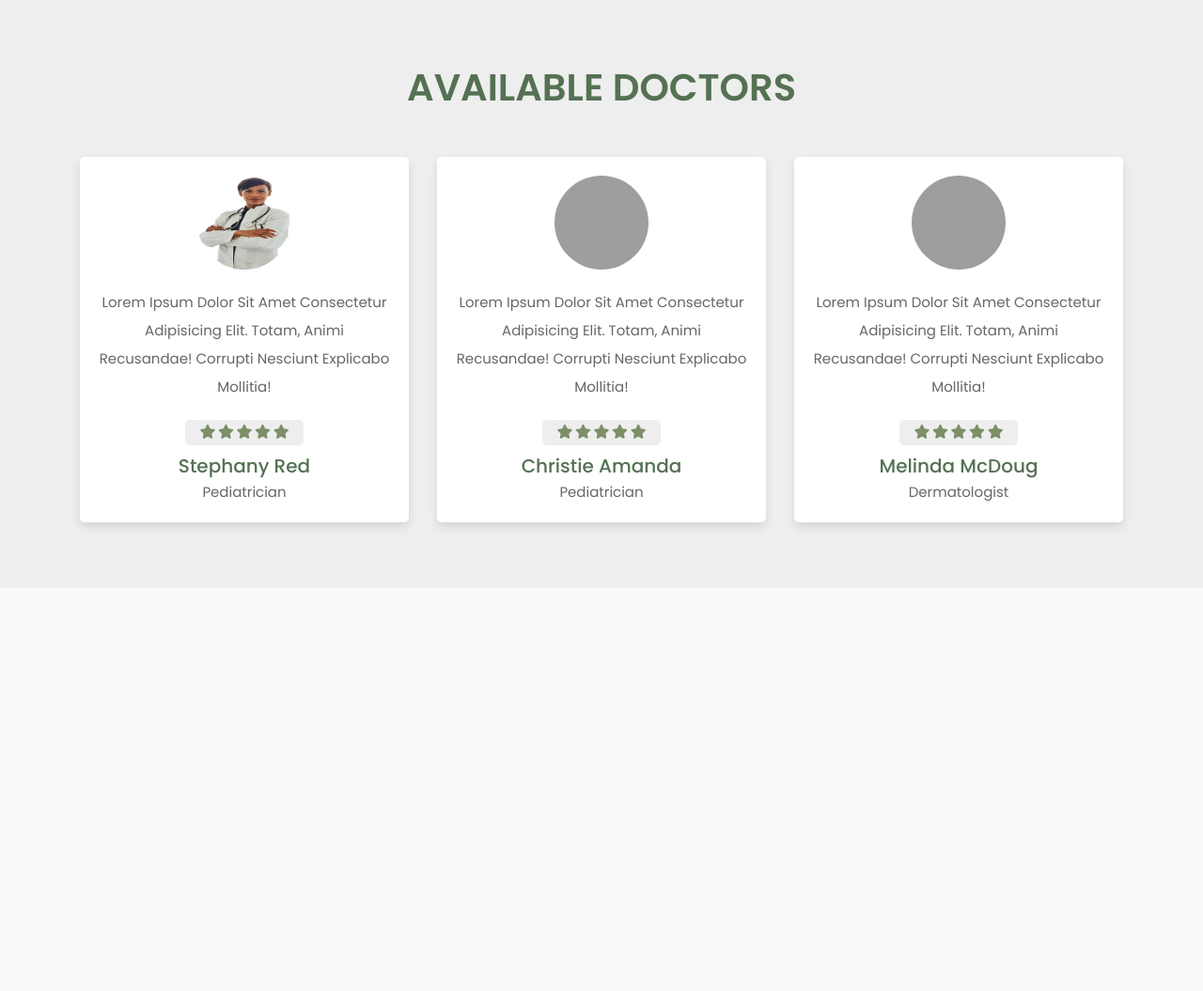
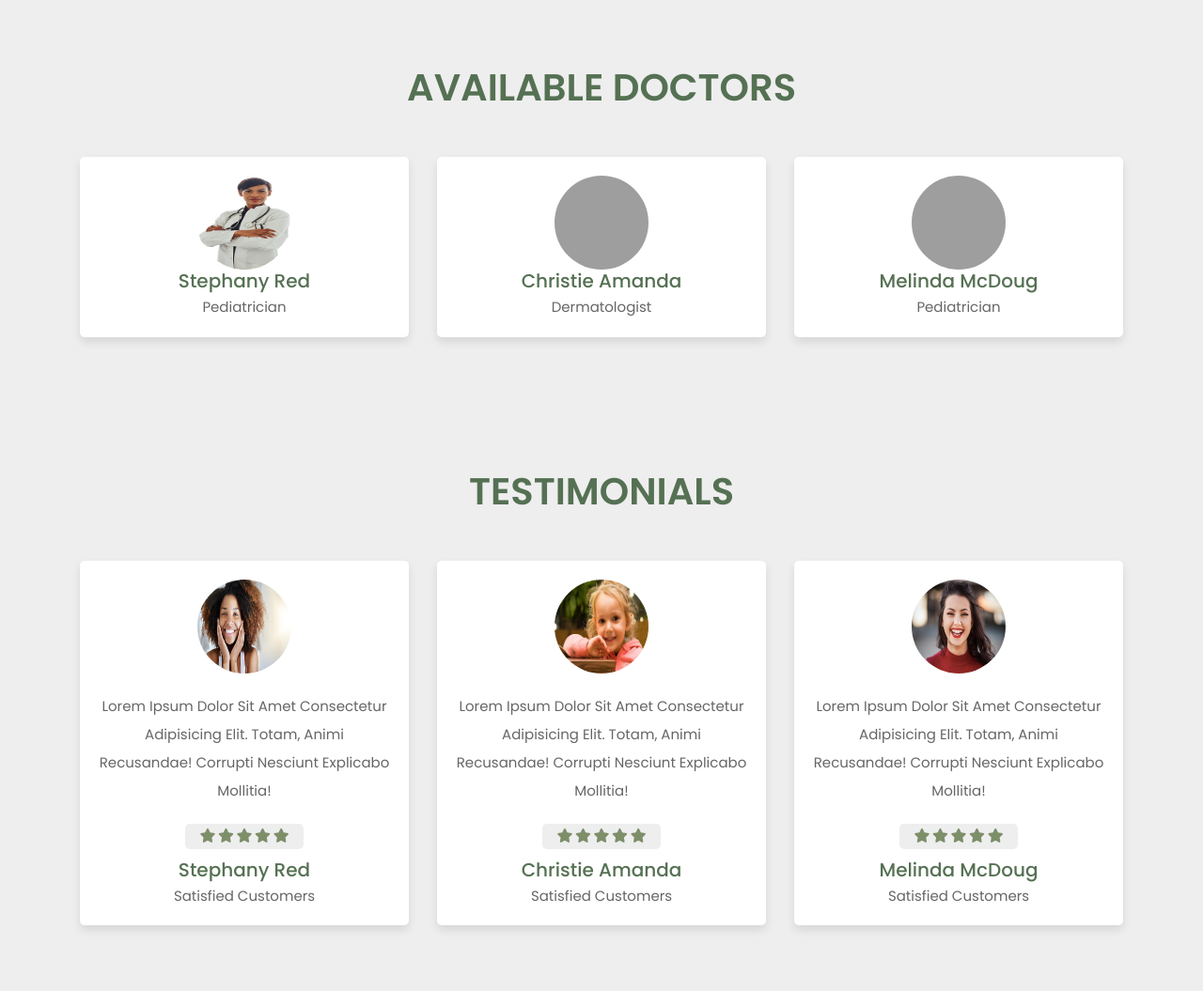
Before and after one commit to naufalalifai/FinalProject-Pweb, a PHP site: page / in a window 1280 px wide. Shown: the part 1968-3023 px from the top of the page at 94% size. Before the commit the page ends 2594 px from the top, so only its background shows below. Run offline with PHP 8.4, Linux system fonts and the light colour scheme; grey boxes are pictures that could not be loaded.

Commit message:
Customer Testimonials Section

```diff
--- a/index.html
+++ b/index.html
@@ -128,6 +128,42 @@
       <div class="box">
 
         <img src="images/doc-1.webp" alt="">
+
+
+        <h3>Stephany Red</h3>
+        <span>Pediatrician</span>
+      </div>
+
+      <div class="box">
+
+        <img src="images/doc-2.webp" alt="">
+
+
+        <h3>Christie Amanda</h3>
+        <span>Dermatologist</span>
+      </div>
+
+      <div class="box">
+
+        <img src="images/doc-3.webp" alt="">
+
+
+        <h3>Melinda McDoug</h3>
+        <span>Pediatrician</span>
+      </div>
+
+    </div>
+
+  </section>
+
+  <section class="reviews" id="reviews">
+
+    <h1 class="heading"> Testimonials </h1>
+    <div class="box-container container">
+
+      <div class="box">
+
+        <img src="images/cus-1.webp" alt="">
         <p>Lorem ipsum dolor sit amet consectetur adipisicing elit. Totam, animi recusandae! Corrupti nesciunt explicabo mollitia!</p>
         <div class="stars">
           <i class="fas fa-star"></i>
@@ -137,12 +173,12 @@
           <i class="fas fa-star"></i>
         </div>
         <h3>Stephany Red</h3>
-        <span>Pediatrician</span>
+        <span>Satisfied Customers</span>
       </div>
 
       <div class="box">
 
-        <img src="images/doc-2.webp" alt="">
+        <img src="images/cus-2.jpg" alt="">
         <p>Lorem ipsum dolor sit amet consectetur adipisicing elit. Totam, animi recusandae! Corrupti nesciunt explicabo mollitia!</p>
         <div class="stars">
           <i class="fas fa-star"></i>
@@ -152,12 +188,12 @@
           <i class="fas fa-star"></i>
         </div>
         <h3>Christie Amanda</h3>
-        <span>Pediatrician</span>
+        <span>Satisfied Customers</span>
       </div>
 
       <div class="box">
 
-        <img src="images/doc-3.webp" alt="">
+        <img src="images/cus-3.jpg" alt="">
         <p>Lorem ipsum dolor sit amet consectetur adipisicing elit. Totam, animi recusandae! Corrupti nesciunt explicabo mollitia!</p>
         <div class="stars">
           <i class="fas fa-star"></i>
@@ -167,7 +203,7 @@
           <i class="fas fa-star"></i>
         </div>
         <h3>Melinda McDoug</h3>
-        <span>Dermatologist</span>
+        <span>Satisfied Customers</span>
       </div>
 
     </div>
--- a/style.css
+++ b/style.css
@@ -210,34 +210,65 @@ section {
     border-radius: 50%;
 }
 
-.doctors .box-container .box p{
+.doctors .box-container .box h3{
+    font-size: 2rem;
+    color: var(--dark-green);
+    gap: 3rem;
+}
+.doctors .box-container .box span{
+    font-size: 1.5rem;
+    color: var(--light-color);
+}
+
+.reviews{
+    background-color: var(--light-bg);
+}
+
+.reviews .box-container{
+    display: grid;
+    grid-template-columns: repeat(auto-fit, minmax(25rem, 1fr));
+    gap: 3rem;
+}
+
+.reviews .box-container .box{
+    background-color: var(--white);
+    text-align: center;
+    border-radius: .5rem;
+    box-shadow: var(--box-shadow);
+    padding: 2rem;
+}
+.reviews .box-container .box img{
+    height: 10rem;
+    width: 10rem;
+    border-radius: 50%;
+}
+
+.reviews .box-container .box h3{
+    font-size: 2rem;
+    color: var(--dark-green);
+}
+.reviews .box-container .box span{
+    font-size: 1.5rem;
+    color: var(--light-color);
+}
+.reviews .box-container .box p{
     padding: 2rem 0;
     line-height: 2;
     font-size: 1.5rem;
     color: var(--light-color);
     margin-bottom: 0;
 }
-.doctors .box-container .box .stars{
+.reviews .box-container .box .stars{
     padding: .5rem 1.5rem;
     border-radius: .5rem;
     background-color: var(--light-bg);
     margin-bottom: 1rem;
     display: inline-block;
 }
-.doctors .box-container .box .stars i{
+.reviews .box-container .box .stars i{
     font-size: 1.5rem;
     color: var(--light-green);
 }
-.doctors .box-container .box h3{
-    font-size: 2rem;
-    color: var(--dark-green);
-}
-.doctors .box-container .box span{
-    font-size: 1.5rem;
-    color: var(--light-color);
-}
-
-
 
 
 
```
